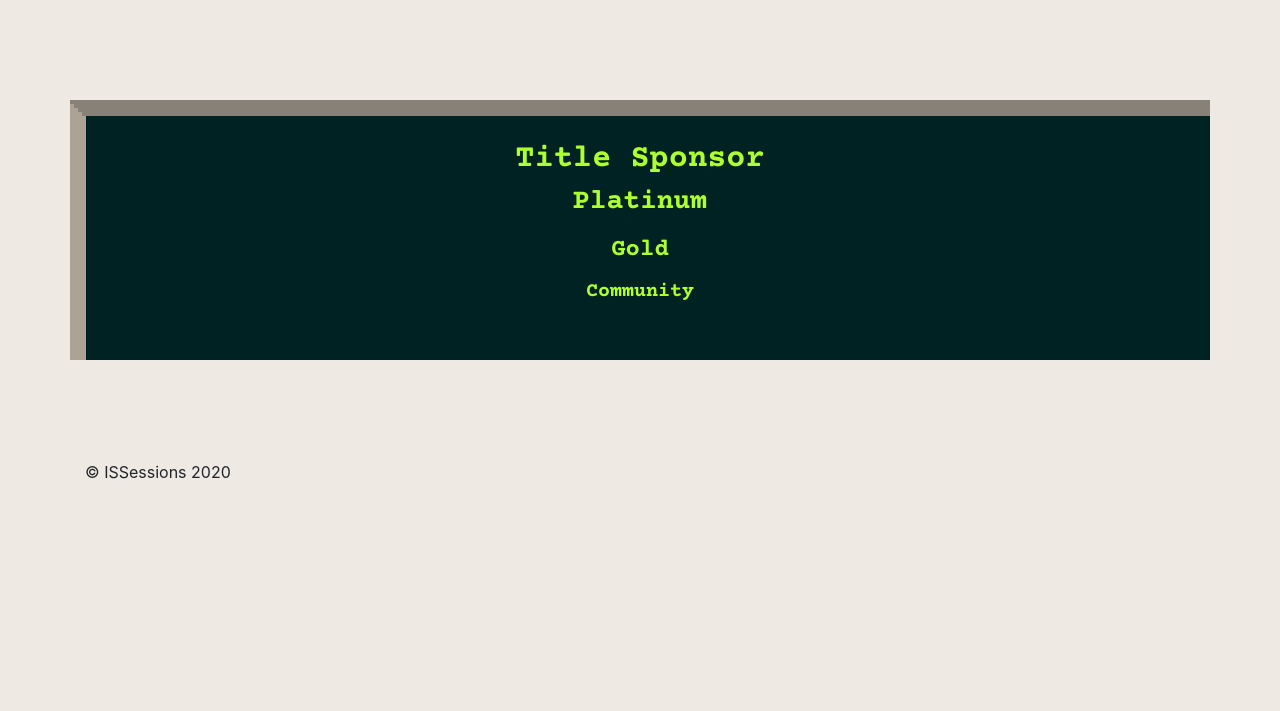
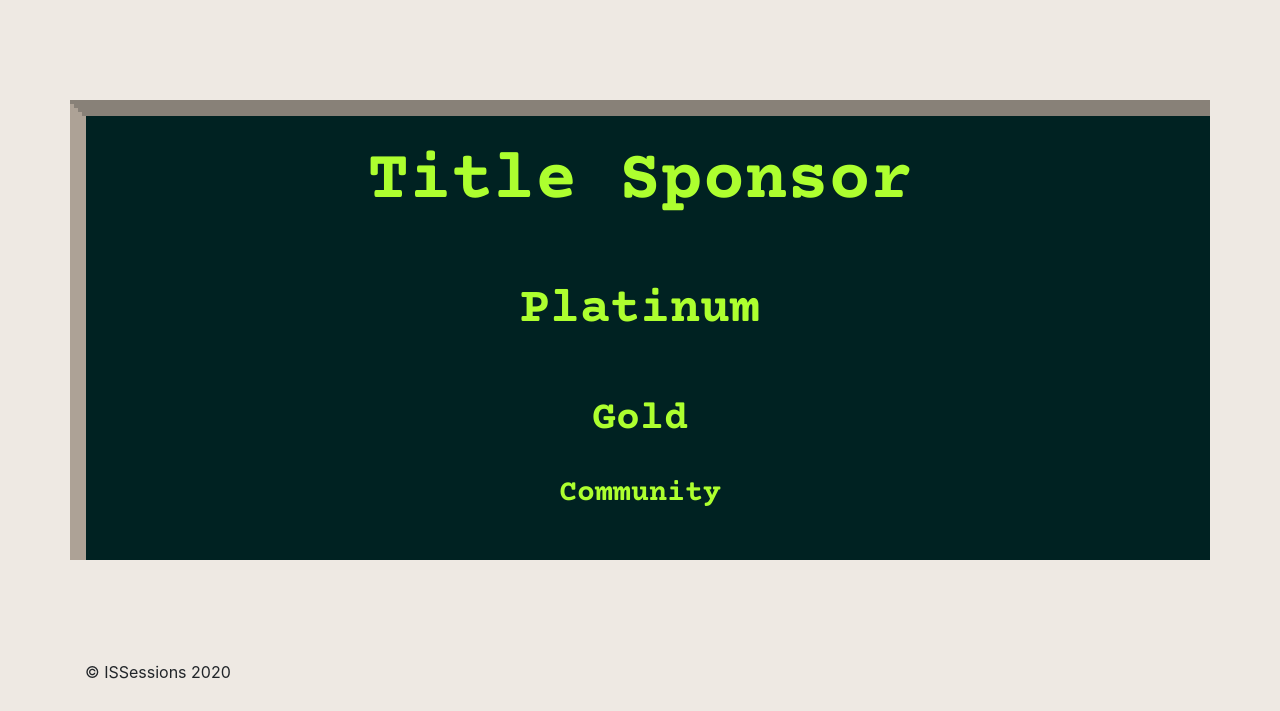
Before and after one commit to issessions/issessionsctf, a Django app: page /sponsors/ in a window 1280 px wide. Shown: the part 89-800 px from the top of the page. Run offline with Django 3.2, Linux system fonts and the light colour scheme; data that the repository does not hold is empty; some libraries are stand-ins or nearby versions.

Commit message:
made the sponsor page actually good

```diff
--- a/django/ctf/templates/ctf/sponsors.html
+++ b/django/ctf/templates/ctf/sponsors.html
@@ -1,37 +1,55 @@
 {% extends 'ctf/base.html' %}
 {% block content %}
-    <h2 style="text-align: center;">Title Sponsor</h2>
+    <div class="row" style="justify-content: center;">
+        <h3 style="text-align: center; font-size: 70px;">Title Sponsor</h3>
+    </div>
+    <div class="row" style="justify-content: center;">
     {% for sponsorship in sponsorship_list %}
         {% if sponsorship.tier == 'TITLE' %}
-            <!--<p> {{ sponsorship.sponsor.name }} </p>-->
+        <div class="col" align="center">
            <img src="{{ sponsorship.sponsor.logo.url }}"  width="1000">
-           <!-- <img src="/sponsors/sponsor_logos/Bell_logo.png"> -->
+        </div>
         {% endif %}
     {% endfor %}
-    <h3 style="text-align: center;">Platinum</h3>
-    <p style="text-align: center;" >
+    </div>
+    <br><br>
+    <div class="row" style="justify-content: center;">
+        <h3 style="font-size: 50px;">Platinum</h3>
+    </div>
+    <div class="d-flex justify-content-around">
     {% for sponsorship in sponsorship_list %}
         {% if sponsorship.tier == 'PLATINUM' %}
-            <img src="{{ sponsorship.sponsor.logo.url }}"  width="300">
+        <div class="col" align="center">
+            <img src="{{ sponsorship.sponsor.logo.url }}"  width="250">
+        </div>
         {% endif %}
     {% endfor %}
-    </p>
-    <h4 style="text-align: center;">Gold</h4>
-    <p style="text-align: center;" >
+    </div>
+    <br><br>
+    <div class="row" style="justify-content: center;">
+        <h4 style="font-size: 40px;">Gold</h4>
+    </div>
+
+    <div class="d-flex justify-content-around">
     {% for sponsorship in sponsorship_list %}
         {% if sponsorship.tier == 'GOLD' %}
-            <!--<p>{{ sponsorship.sponsor.name }}</p>-->
-            <img src="{{ sponsorship.sponsor.logo.url }}"  width="550">
+        <div class="col" align="center">
+            <img src="{{ sponsorship.sponsor.logo.url }}"  width="500">
+        </div>
         {% endif %}
     {% endfor %}
-    </p>
-    <h5 style="text-align: center;">Community</h5>
-    <p style="text-align: center;" >
+    </div>
+    <br>
+    <div class="row" style="justify-content: center;">
+        <h5 style="font-size: 30px;">Community</h5>
+    </div>
+    <div class="d-flex justify-content-around">
     {% for sponsorship in sponsorship_list %}
         {% if sponsorship.tier == 'COMMUNITY' %}
-           <!-- <p>{{ sponsorship.sponsor.name }}</p>-->
-            <img src="{{ sponsorship.sponsor.logo.url }}"  width="200">
+        <div class="col" align="center">
+                <img src="{{ sponsorship.sponsor.logo.url }}"  width="200">
+        </div>
         {% endif %}
     {% endfor %}
-    </p>
+    </div>
 {% endblock %}
```
